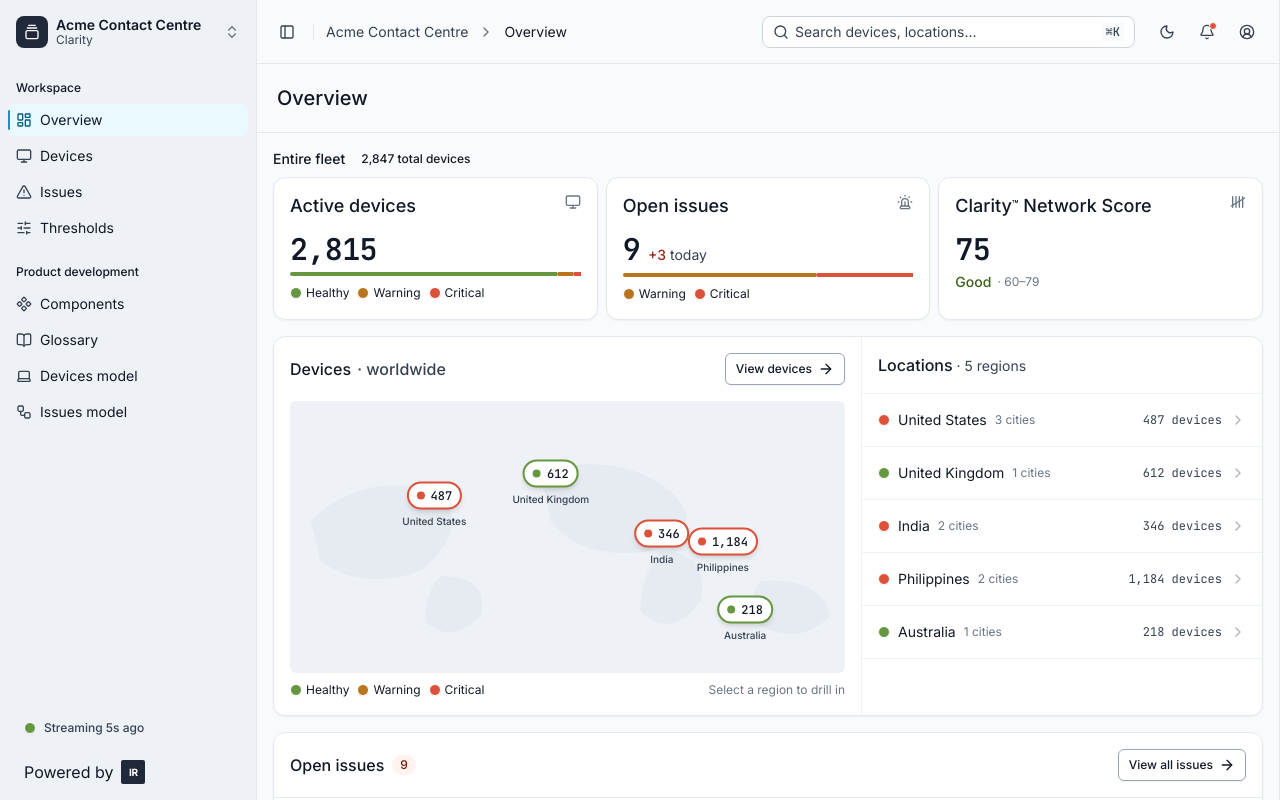
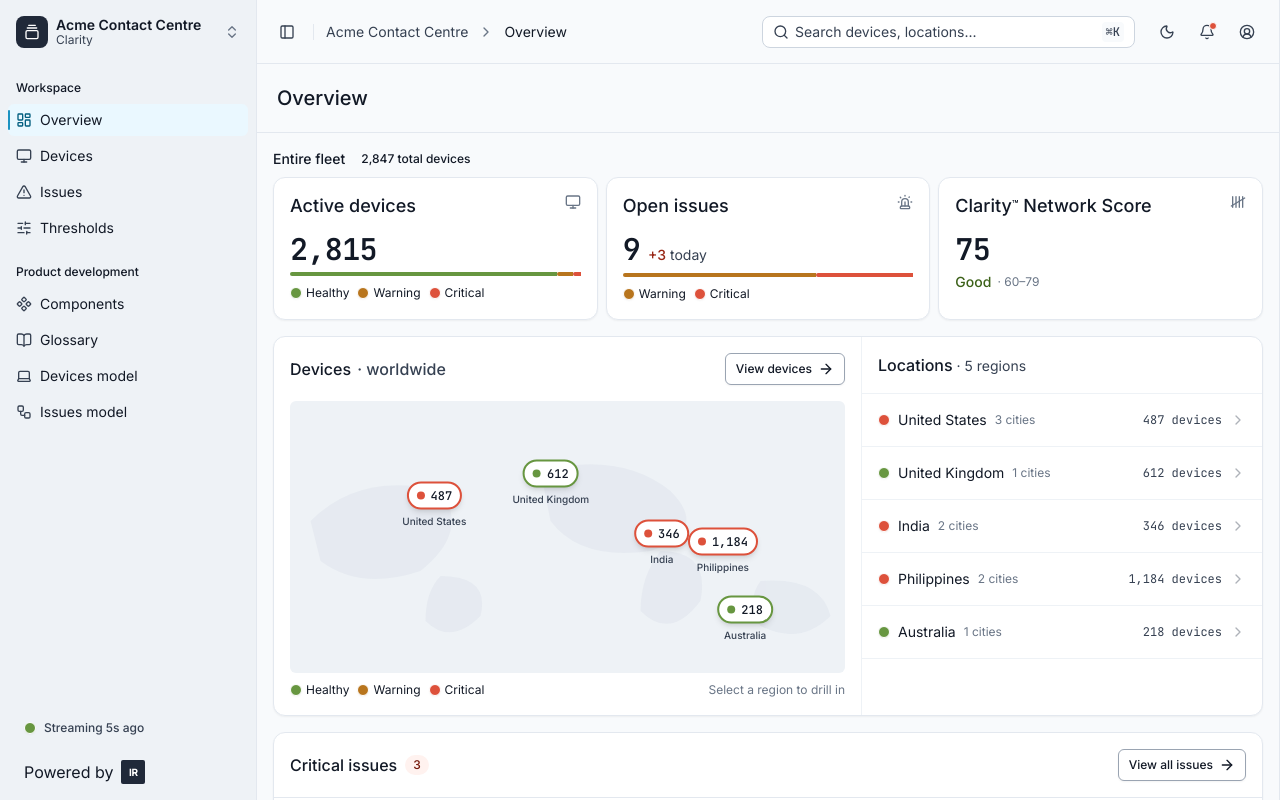
Before and after one commit to mynameiseeyern/Clarion-prototype, a React (Vite) app: page / in a window 1280 px wide. Built offline with nearby package versions, Linux system fonts and the light colour scheme.

Commit message:
Update ActiveAlertsCard.tsx

```diff
--- a/src/components/dashboard/ActiveAlertsCard.tsx
+++ b/src/components/dashboard/ActiveAlertsCard.tsx
@@ -35,14 +35,15 @@ export function ActiveAlertsCard({
   const isAll = selectedId === "all"
   const loc = locationById(selectedId)
   const name = isAll ? "all locations" : loc?.name ?? "—"
-  const rollups = isAll ? rollupsAll() : rollupsForLocation(selectedId)
+  // Overview surfaces critical issues only; warnings live on the Issues page.
+  const rollups = (isAll ? rollupsAll() : rollupsForLocation(selectedId)).filter((r) => r.severity === "critical")
   const totalAffected = rollups.reduce((s, r) => s + r.affected, 0)
 
   return (
     <Card className="w-full gap-0 overflow-hidden rounded-xl p-0">
       <div className="flex items-center justify-between p-4" style={{ borderBottom: "1px solid var(--border-neutral-muted)" }}>
         <div className="flex items-center gap-2">
-          <h2 className="text-base font-medium" style={{ color: "var(--fg-neutral-emphasis)" }}>Open issues</h2>
+          <h2 className="text-base font-medium" style={{ color: "var(--fg-neutral-emphasis)" }}>Critical issues</h2>
           {rollups.length > 0 && (
             <span className="flex h-5 items-center rounded-full px-2 text-xs font-medium" style={{ background: "var(--bg-danger-subtle)", color: "var(--fg-on-danger-subtle)" }}>
               {rollups.length}
@@ -58,7 +59,7 @@ export function ActiveAlertsCard({
       {rollups.length > 0 ? (
         <>
           <div className="px-4 pt-3 text-xs" style={{ color: "var(--fg-neutral-muted)" }}>
-            {rollups.length} issue{rollups.length === 1 ? "" : "s"} · {totalAffected.toLocaleString()} devices affected in {name}
+            {rollups.length} critical issue{rollups.length === 1 ? "" : "s"} · {totalAffected.toLocaleString()} devices affected in {name}
           </div>
           <div className="flex flex-col p-2">
             {rollups.map((r, i) => {
@@ -110,8 +111,8 @@ export function ActiveAlertsCard({
       ) : (
         <div className="flex flex-col gap-0.5 px-4 py-4">
           <p className="inline-flex items-center gap-1.5 text-sm font-medium" style={{ color: "var(--fg-neutral-emphasis)" }}>
-            <CircleCheck className="size-4" style={{ color: "var(--fg-success)" }} />
-            No open issues in {name}
+            <CircleCheck className="size-4" style={{ color: "var(--fg-success-emphasis)" }} />
+            No critical issues in {name}
           </p>
           <p className="text-sm" style={{ color: "var(--fg-neutral-muted)" }}>
             Recent activity for this location · last 24 h
```
